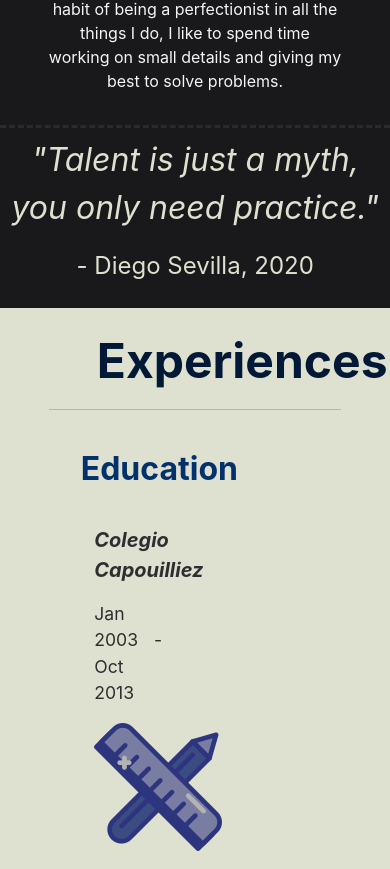
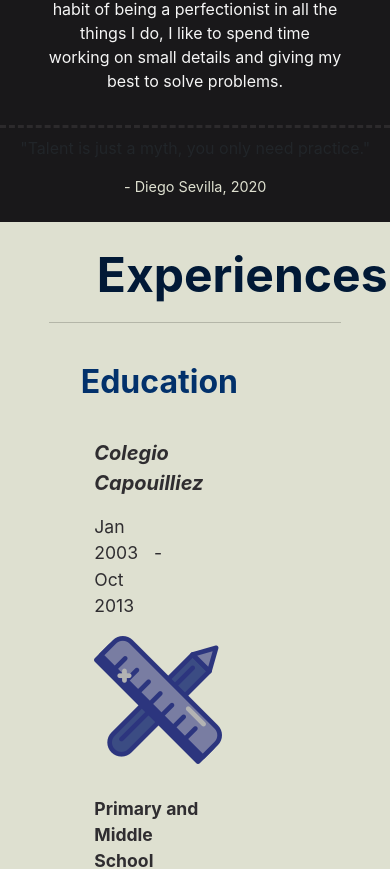
Before and after one commit to sev17238/my-personal-web-site, a React (Create React App) app: page / in a window 390 px wide. Shown: the part 1260-2129 px from the top of the page. Built offline with nearby package versions, Linux system fonts and the light colour scheme.

Commit message:
feat: :art: reuse Quote responsive style

```diff
--- a/src/components/AboutMe/AboutMe.js
+++ b/src/components/AboutMe/AboutMe.js
@@ -101,7 +101,7 @@ export default class AboutMe extends React.Component {
                         {rowsToRender}
                     </div>
                 </div>
-                <Quote quote='"Talent is just a myth, you only need practice."' author='- Diego Sevilla, 2020'/>
+                <Quote border quote='"Talent is just a myth, you only need practice."' author='- Diego Sevilla, 2020'/>
             </section>
         );
     }
--- a/src/components/Footer/Footer.js
+++ b/src/components/Footer/Footer.js
@@ -4,6 +4,7 @@
 import React,{Component} from 'react';
 import './Footer.css';
 import Pulse from 'react-reveal/Pulse';
+import Quote from '../../components/Quote/Quote';
 
 class Footer extends Component {
     render() {
@@ -14,7 +15,7 @@ class Footer extends Component {
                     <div className='div1-footer'>
                         <div className='footer-content'>
                         <div className='div-quote-ft'>
-                                <div className='div-quote-in-ft'>
+                                {/*<div className='div-quote-in-ft'>
                                     <Pulse>
                                         <p className='p-quote-ft'>
                                             "Just smile! Things are better that way!"
@@ -23,7 +24,8 @@ class Footer extends Component {
                                             - Diego Sevilla, 2020
                                         </p>
                                     </Pulse>
-                                </div>
+                                </div>*/}
+                                <Quote quote='"Just smile! Things are better that way!"' author='- Diego Sevilla, 2020'/>
                             </div>
                             <p className='get-in-touch'>Get in touch with me!</p>
                             <ul className='footer-links'>
--- a/src/components/Quote/Quote.css
+++ b/src/components/Quote/Quote.css
@@ -1,5 +1,8 @@
 .div-quote{
     width: 100%;
+}
+
+.div-quote-background{
     background-color: rgb(25, 24, 26);
     border-top: 3px dashed rgba(47, 45, 48, 0.85);
 }
@@ -8,6 +11,47 @@
     padding: 2%;
 }
 
+@media(min-width: 149px){
+    .p-quote{
+        font-size: 1.4em;
+        color: rgba(222, 224, 208, 1);
+        font-style: italic;
+        text-align: center;
+        transition-duration: 0.5s;
+    }
+    .p-quote:hover{
+        font-size: 1.5em;
+        transition-duration: 0.5s;
+        cursor: pointer;
+    }
+    .p-quote-ref{
+        font-size: 0.9em;
+        color: rgba(222, 224, 208, 1);
+        text-align: center;
+    }
+}
+
+@media(min-width: 500px){
+    .p-quote{
+        font-size: 1.8em;
+        color: rgba(222, 224, 208, 1);
+        font-style: italic;
+        text-align: center;
+        transition-duration: 0.5s;
+    }
+    .p-quote:hover{
+        font-size: 1.9em;
+        transition-duration: 0.5s;
+        cursor: pointer;
+    }
+    .p-quote-ref{
+        font-size: 1.2em;
+        color: rgba(222, 224, 208, 1);
+        text-align: center;
+    }
+}
+
+@media(min-width: 800px){
     .p-quote{
         font-size: 2em;
         color: rgba(222, 224, 208, 1);
@@ -20,9 +64,9 @@
         transition-duration: 0.5s;
         cursor: pointer;
     }
-
     .p-quote-ref{
         font-size: 1.5em;
         color: rgba(222, 224, 208, 1);
         text-align: center;
     }
+}
--- a/src/components/Quote/Quote.js
+++ b/src/components/Quote/Quote.js
@@ -1,27 +1,30 @@
 /*
     ./src/components/Experiences.jsx
 */
-import React from 'react';
+import React, {Component} from 'react';
 import './Quote.css';
 import Pulse from 'react-reveal/Pulse';
 
-export default class Experiences extends React.Component {
-    constructor(props) {
+export default class Experiences extends Component {
+    /*constructor(props) {
         super(props);
         this.quote = props.quote;
         this.author = props.author;
-    }
-
+    }*/
     render() {
+        let attachedClasses = ['div-quote']
+        if(this.props.border){
+            attachedClasses = ['div-quote', 'div-quote-background']
+        }
         return (
-            <div className='div-quote'>
+            <div className={attachedClasses.join(' ')}>
                 <div className='div-quote-in'>
                     <Pulse>
                         <p className='p-quote'>
-                            {this.quote}
+                            {this.props.quote}
                         </p>
                         <p className='p-quote-ref'>
-                            {this.author}
+                            {this.props.author}
                         </p>
                     </Pulse>
                 </div>
```
Lines whose indentation alone changed are shown as unchanged.
